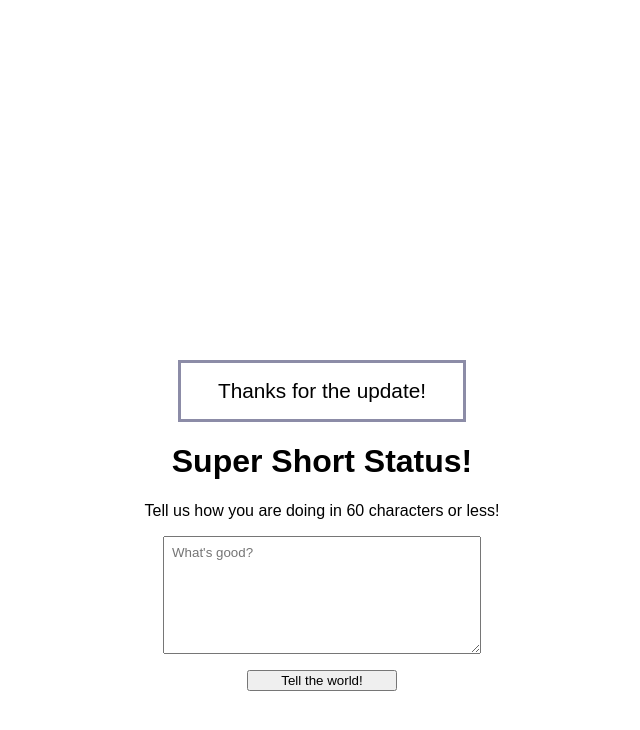
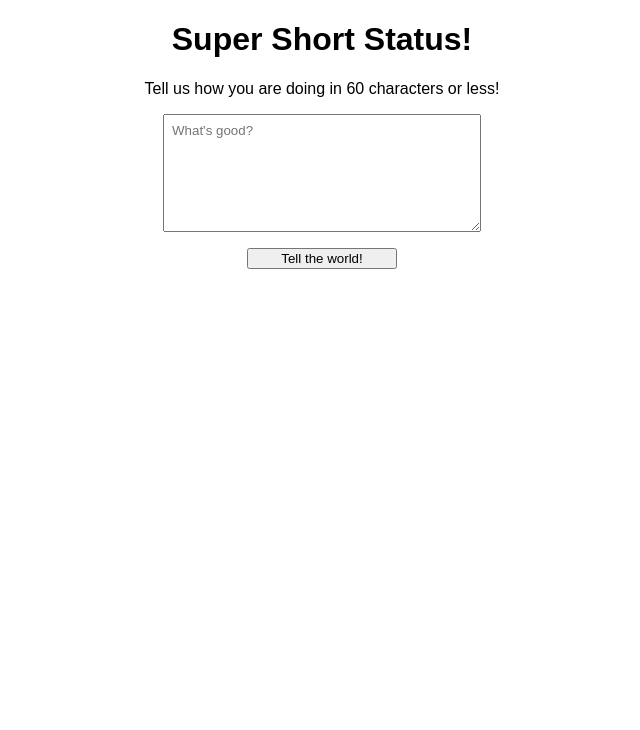
Before and after one commit to tauri-st/ternary-max-characters, a React (Create React App) app: page / in a window 1280 px wide. Shown: the top 730 px of the page, without its empty margins (318-958 px from the left). Built offline with nearby package versions, Linux system fonts and the light colour scheme.

Commit message:
Add showSuccess conditional and organize app div tags into it depending on whether submit is a success or not

```diff
--- a/src/App.js
+++ b/src/App.js
@@ -18,7 +18,10 @@ export default function App() {
 
   return (
     <div className="App">
+      {
+        showSuccess ?
         <p className="message-success">Thanks for the update!</p>
+        :
         <div className="status-update">
           <h1>Super Short Status!</h1>
           <p>Tell us how you are doing in 60 characters or less!</p>
@@ -27,6 +30,7 @@ export default function App() {
             <button type="submit" disabled={message.length > maxLength}>Tell the world!</button>
           </form>
         </div>
+      }
     </div>
   );
 }
```
Lines whose indentation alone changed are shown as unchanged.
